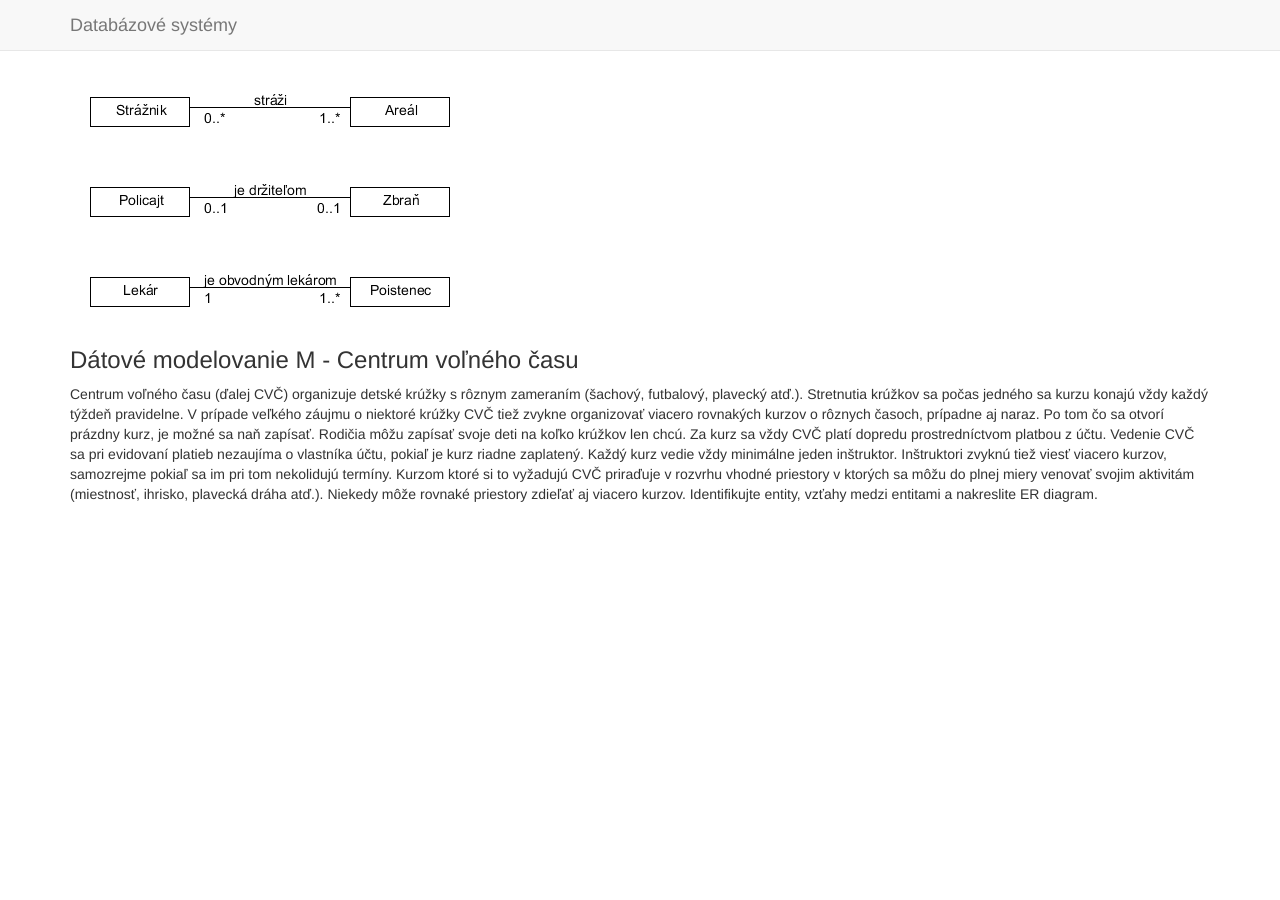
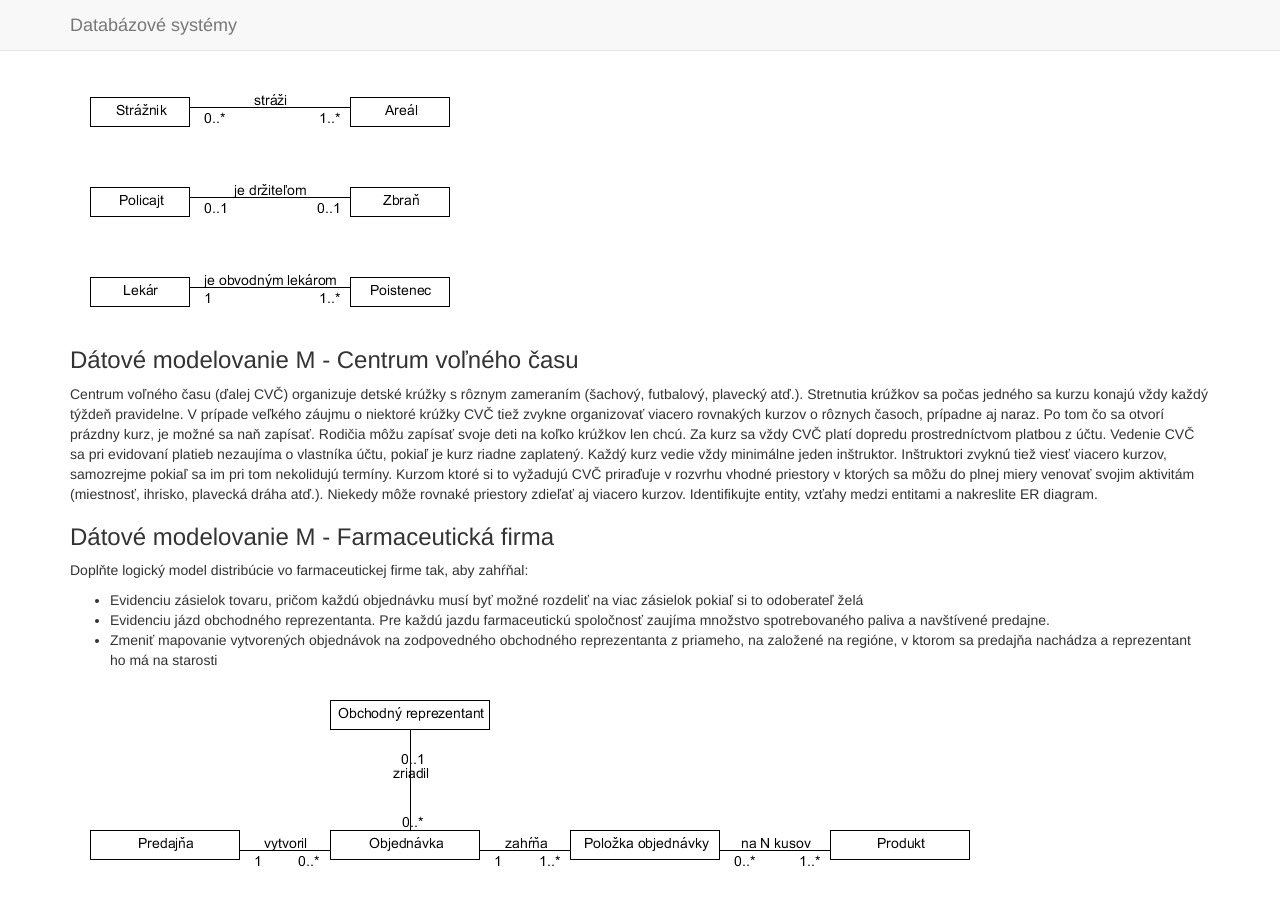
Before and after one commit to masusk/dbs-fiit.github.io, a Jekyll site: the page built from labs/_posts/2014-02-24-2-tyzden.md, in a window 1280 px wide and 900 px high, scrolled down 2089 px. Built offline with Jekyll 4.4.1, drawn with Linux system fonts in a browser that asks for light colours; nearby versions of some CDN libraries; Markdown is read by kramdown in place of the engine named in the settings; before the commit the page ends 2603 px from its top, so only the background shows below that.

Commit message:
Add a task about a pharmaceutical company's distribution model to labs 2

```diff
--- a/labs/_posts/2014-02-24-2-tyzden.md
+++ b/labs/_posts/2014-02-24-2-tyzden.md
@@ -90,3 +90,14 @@ Každý kurz vedie vždy minimálne jeden inštruktor. Inštruktori zvyknú tie
 samozrejme pokiaľ sa im pri tom nekolidujú termíny. Kurzom ktoré si to vyžadujú CVČ priraďuje v rozvrhu vhodné priestory
 v ktorých sa môžu do plnej miery venovať svojim aktivitám (miestnosť, ihrisko, plavecká dráha atď.). Niekedy môže rovnaké priestory zdieľať
 aj viacero kurzov. Identifikujte entity, vzťahy medzi entitami a nakreslite ER diagram.
+
+### Dátové modelovanie M - Farmaceutická firma
+
+Doplňte logický model distribúcie vo farmaceutickej firme tak, aby zahŕňal:
+
+* Evidenciu zásielok tovaru, pričom každú objednávku musí byť možné rozdeliť na viac zásielok pokiaľ si to odoberateľ želá
+* Evidenciu jázd obchodného reprezentanta. Pre každú jazdu farmaceutickú spoločnosť zaujíma množstvo spotrebovaného paliva a navštívené predajne.
+* Zmeniť mapovanie vytvorených objednávok na zodpovedného obchodného reprezentanta z priameho, na založené na regióne, v ktorom
+sa predajňa nachádza a reprezentant ho má na starosti
+
+![ER-diagram farmácia](/labs/files/lab02/farmacia_zadanie.png "E-R diagram farmácia")
```
Also changed, not shown: labs/files/lab02/lab02_solutions.md (+13 -0 lines), labs/files/lab02/farmacia_zadanie.png (added), labs/files/lab02/kardinality_riesenie.png (added), 2 other files.
